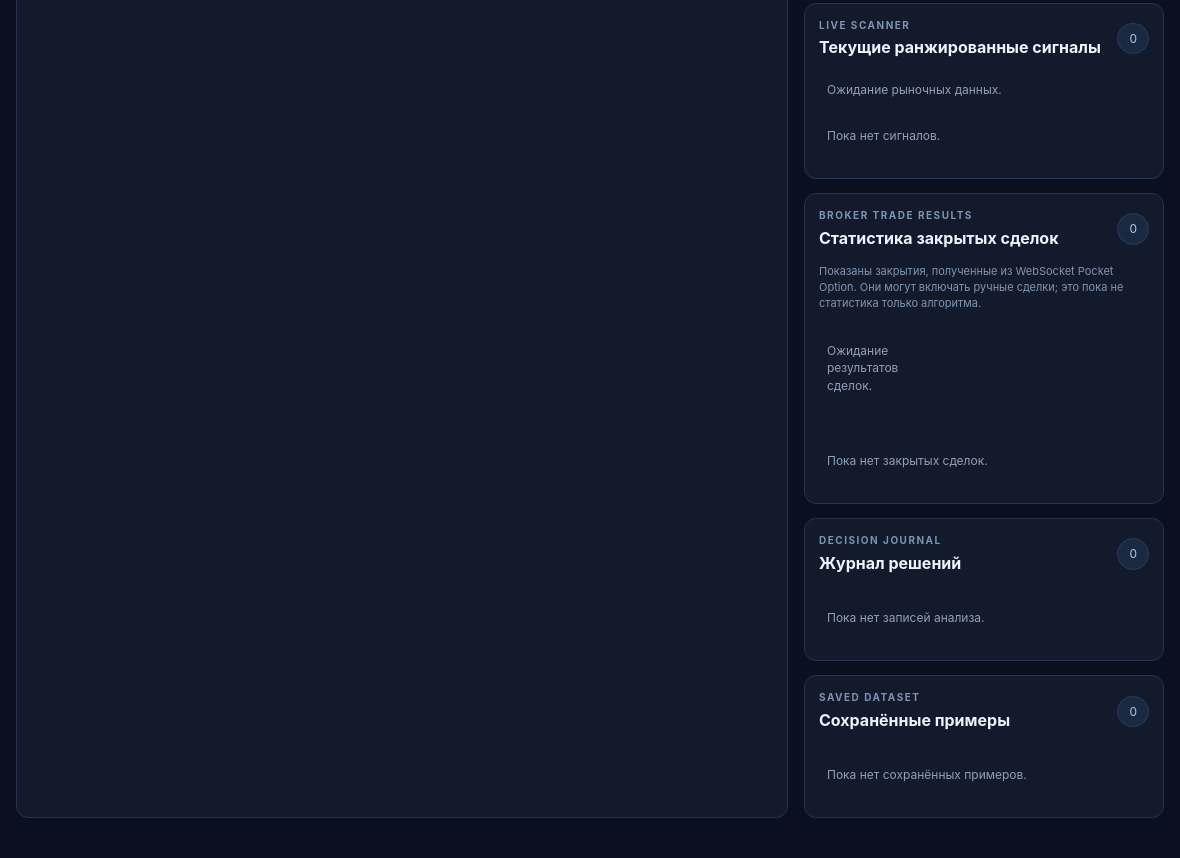
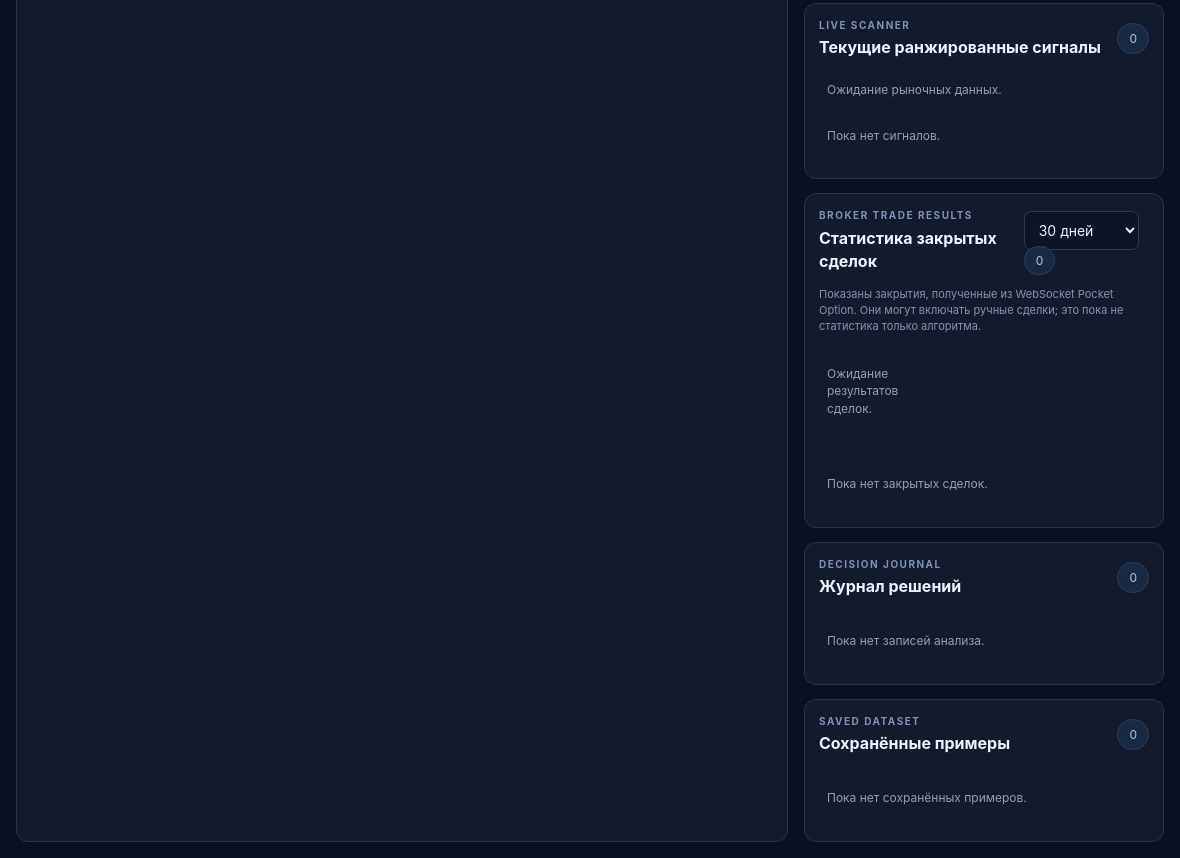
Before and after one commit to Maestro-777/pocket-option-app, an Electron app: page renderer/labeler.html in a window 1180 px wide. Shown: the part 1344-2202 px from the top of the page. Before the commit the page ends 2178 px from the top, so only its background shows below. Drawn offline with Linux system fonts and the light colour scheme; no server answers.

Commit message:
Add selectable reporting period for broker trade statistics

```diff
--- a/renderer/labeler.html
+++ b/renderer/labeler.html
@@ -91,7 +91,7 @@
       <div id="live-signals" class="live-signals"><p class="empty">Пока нет сигналов.</p></div>
     </section>
     <section class="analysis-panel">
-      <div class="panel-title"><div><p class="eyebrow">BROKER TRADE RESULTS</p><h2>Статистика закрытых сделок</h2></div><span id="trade-result-count" class="counter">0</span></div>
+      <div class="panel-title"><div><p class="eyebrow">BROKER TRADE RESULTS</p><h2>Статистика закрытых сделок</h2></div><div class="trade-period-tools"><select id="trade-period" aria-label="Период статистики"><option value="all">Всё время</option><option value="7">7 дней</option><option value="30" selected>30 дней</option><option value="90">90 дней</option></select><span id="trade-result-count" class="counter">0</span></div></div>
       <p class="form-footnote">Показаны закрытия, полученные из WebSocket Pocket Option. Они могут включать ручные сделки; это пока не статистика только алгоритма.</p>
       <div id="trade-stats-summary" class="trade-stats-grid"><p class="empty">Ожидание результатов сделок.</p></div>
       <div id="trade-stats-breakdown" class="trade-stats-breakdown"></div>
```
